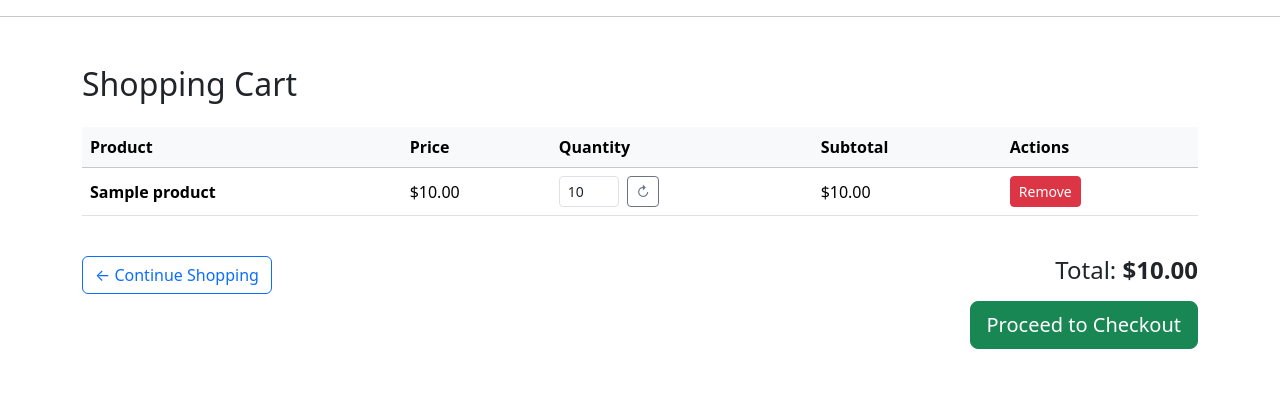
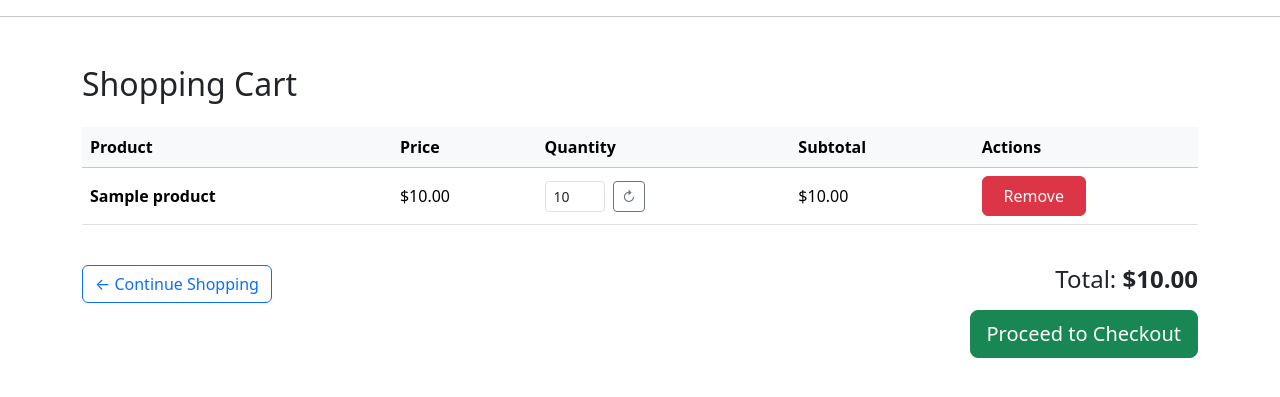
Before and after one commit to adan-shahid/ecommerce_website, a Django app: template templates/cart/cart_details.html in a window 1280 px wide. Shown: the part 60-457 px from the top of the page. Run offline with Django 3.2, Linux system fonts and the light colour scheme; the template is opened without the code that fills it: most values are stand-ins (such as "Sample title", 1, 10 or a date in 2020); some libraries are stand-ins or nearby versions.

Commit message:
recieved an error while implementing remove functionality in cart

```diff
--- a/cart/urls.py
+++ b/cart/urls.py
@@ -7,4 +7,6 @@ urlpatterns = [
     path('add-to-cart/<int:product_id>/', views.add_to_cart, name = 'add-to-cart'),
     path('cart-detail', views.cart_detail, name = 'cart-detail'),
 
+    path('remove-cart-item/<int:item_id>/', views.remove_item_cart, name = 'remove-cart-item'),
+
 ]
--- a/templates/cart/cart_details.html
+++ b/templates/cart/cart_details.html
@@ -33,7 +33,12 @@
                         </td>
                         <td>${{ item.subtotal|floatformat:2 }}</td>
                         <td>
-                            <a href="#" class="btn btn-sm btn-danger">Remove</a>
+                            <form action="{% url 'remove-cart-item' item.id %}" method="POST" style="display:inline;">
+    {% csrf_token %}
+    <button type="submit" class="btn btn-danger w-50" style="height: 40px !important; flex: 0 0 auto !important;">
+        Remove
+    </button>
+</form>
                         </td>
                     </tr>
                     {% endfor %}
```
Also changed, not shown: cart/views.py (+17 -1 lines).
